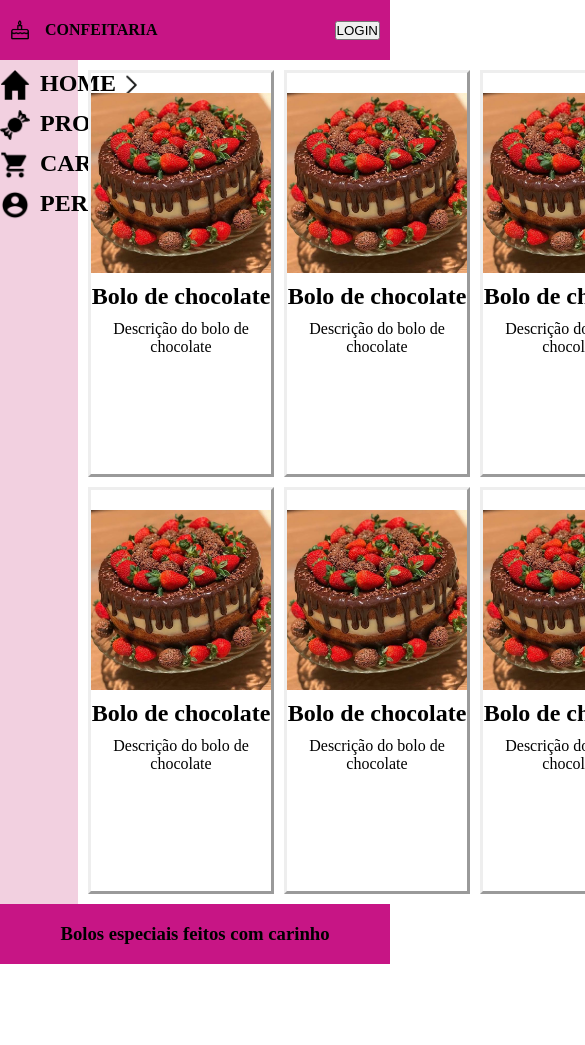
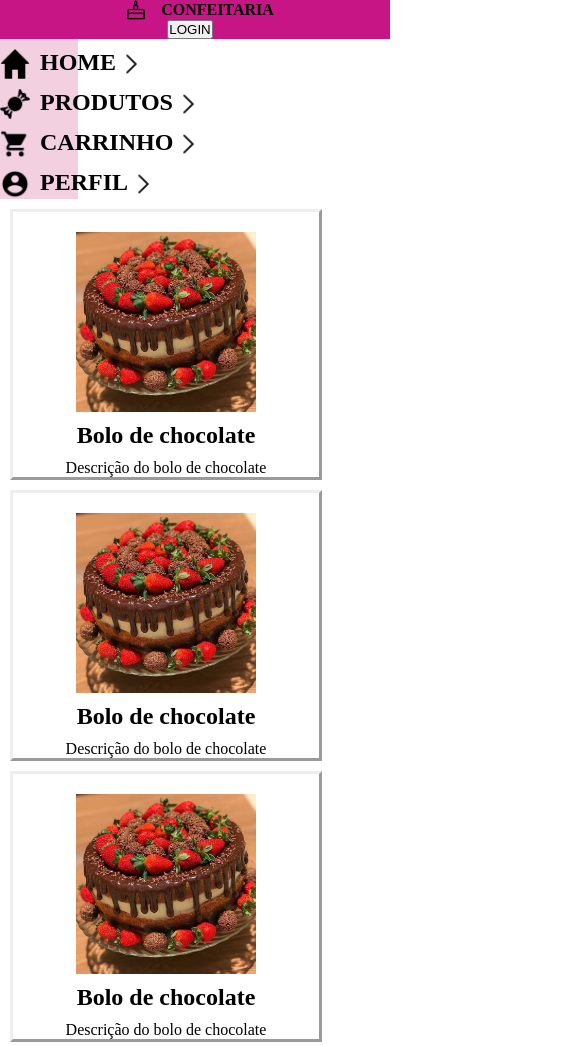
Before and after one commit to Pedrin7/aula_vitor, a plain HTML site: page confeitaria/index.html in a window 390 px wide. Shown: the top 1045 px of the page, 585 px wide, since content can reach past the window. Before the commit the page ends 964 px from the top, so only its background shows below. Drawn offline with Linux system fonts and the light colour scheme.

Commit message:
Aprendendo e usando a responsividade

```diff
--- a/confeitaria/style.css
+++ b/confeitaria/style.css
@@ -4,13 +4,41 @@
     text-decoration: none;
 }
 
+
 header{
     display: flex;
     background-color: mediumvioletred;
-    height: 60px;
+    height:7vh;
     justify-content: space-between;
     align-items: center;
 
+}
+
+@media  screen and (max-width:480px){
+    header{
+        display: flex;
+        height: 40%;
+        flex-direction: column;
+        width: 100%;
+    }
+}
+
+@media screen and(max-width:800px){
+    header{
+        display: flex;
+        height: 40%;
+        flex-direction: column;
+        width: 100%;
+    }
+}
+
+@media screen and (max-width:1200px){
+    header{
+        display: flex;
+        height: 40%;
+        flex-direction: column;
+        width: 100%;
+    }
 }
 
 header>div{
@@ -33,6 +61,24 @@ header>button{
     display: flex;
     justify-content: space-between;
     min-height: 100vh;
+}
+ @media  screen and (max-width:480px){
+    .container{
+        display: flex;
+        flex-direction: column;
+    }
+}
+@media screen and(max-width:800px){
+    .container{
+        display: flex;
+        flex-direction: column;
+    }
+}
+@media screen and (max-width:1200px){
+    .container{
+        display: flex;
+        flex-direction: column;
+    }
 }
 
 .menu{
@@ -69,6 +115,26 @@ header>button{
     gap: 10px;
 }
 
+@media  screen and (max-width:480px){
+    .content{
+        display: flex;
+        flex-direction: column;
+    }
+}
+
+@media screen and(max-width:800px){
+    .content{
+        display: flex;
+        flex-direction: column;
+    }
+}
+@media screen and(max-width:1200px){
+    .content{
+        display: flex;
+        flex-direction: column;
+    }
+}
+
 .card1{
     display: flex;
     align-items: center;
@@ -95,7 +161,7 @@ header>button{
 
 footer{
     display: flex;
-    height: 60px;
+    height: 7vh;
     background-color: mediumvioletred ;
     align-items: center;
     justify-content: center;
```
Also changed, not shown: confeitaria/index.html (line endings or trailing spaces).
